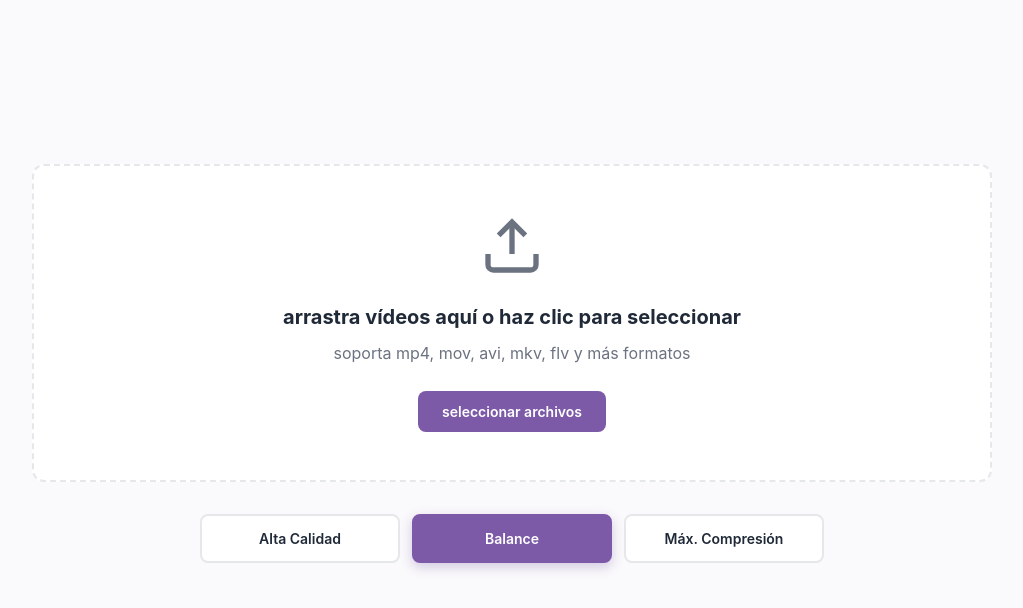
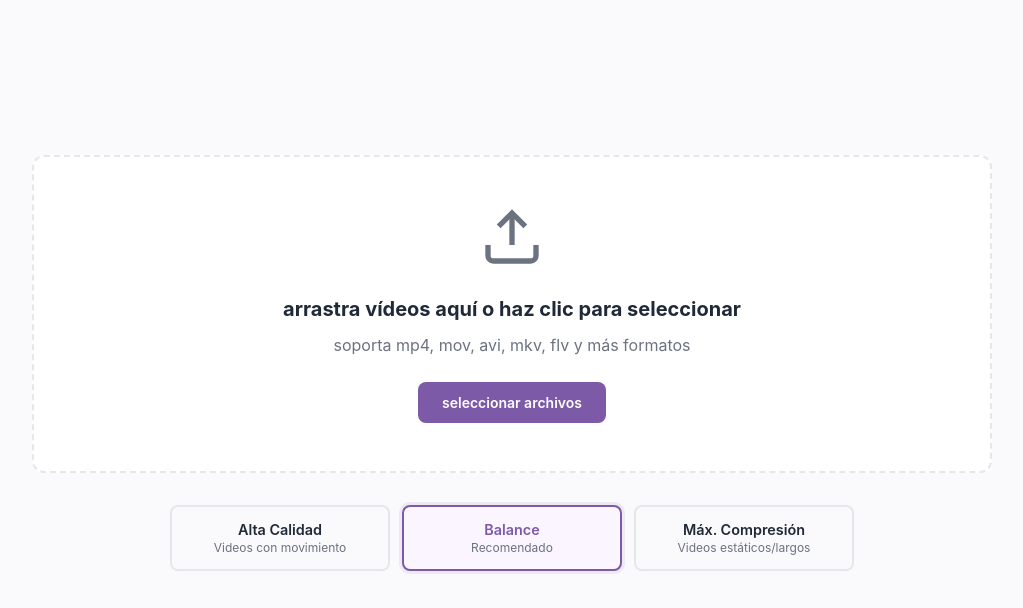
Before and after one commit to meowrhino/videoToLilVideo_DEPRECATED, a plain HTML site: page index.html in a window 1280 px wide. Shown: the top 608 px of the page, without its empty margins (128-1151 px from the left). Drawn offline with Linux system fonts and the light colour scheme.

Commit message:
UI: Agregar título y subtítulo a botones con estilo bonito (fondo morado claro)

```diff
--- a/index.html
+++ b/index.html
@@ -23,9 +23,18 @@
 
     <!-- Controls -->
     <div class="quality-buttons">
-      <button class="quality-btn" data-crf="30">Alta Calidad</button>
-      <button class="quality-btn active" data-crf="33">Balance</button>
-      <button class="quality-btn" data-crf="37">Máx. Compresión</button>
+      <button class="quality-btn" data-crf="30">
+        <strong>Alta Calidad</strong>
+        <small>Videos con movimiento</small>
+      </button>
+      <button class="quality-btn active" data-crf="33">
+        <strong>Balance</strong>
+        <small>Recomendado</small>
+      </button>
+      <button class="quality-btn" data-crf="37">
+        <strong>Máx. Compresión</strong>
+        <small>Videos estáticos/largos</small>
+      </button>
     </div>
 
     <!-- Videos Grid -->
--- a/styles.css
+++ b/styles.css
@@ -166,37 +166,46 @@ body {
 
 .quality-btn {
   flex: 1;
-  max-width: 200px;
-  padding: 0.875rem 1.5rem;
-  background: var(--card);
+  max-width: 220px;
+  padding: 0.875rem 1rem;
+  background: var(--bg);
   border: 2px solid var(--border);
   border-radius: 8px;
-  font-size: 0.875rem;
-  font-weight: 600;
-  color: var(--text);
   cursor: pointer;
   transition: all 0.2s ease;
   text-align: center;
   font-family: inherit;
+  display: flex;
+  flex-direction: column;
+  gap: 0.15rem;
+  align-items: center;
 }
 
 .quality-btn:hover {
   border-color: var(--primary);
   background: #faf5ff;
-  transform: translateY(-1px);
 }
 
 .quality-btn.active {
-  background: var(--primary);
   border-color: var(--primary);
-  color: white;
-  box-shadow: 0 4px 12px rgba(124, 90, 168, 0.3);
+  background: #faf5ff;
+  box-shadow: 0 0 0 3px rgba(124, 90, 168, 0.1);
 }
 
-.quality-btn.active:hover {
-  background: var(--primary-dark);
-  border-color: var(--primary-dark);
-  transform: translateY(-1px);
+.quality-btn strong {
+  font-size: 0.9rem;
+  font-weight: 600;
+  color: var(--text);
+}
+
+.quality-btn small {
+  font-size: 0.75rem;
+  color: var(--text-muted);
+  font-weight: 400;
+}
+
+.quality-btn.active strong {
+  color: var(--primary);
 }
 
 /* Videos Grid */
```
